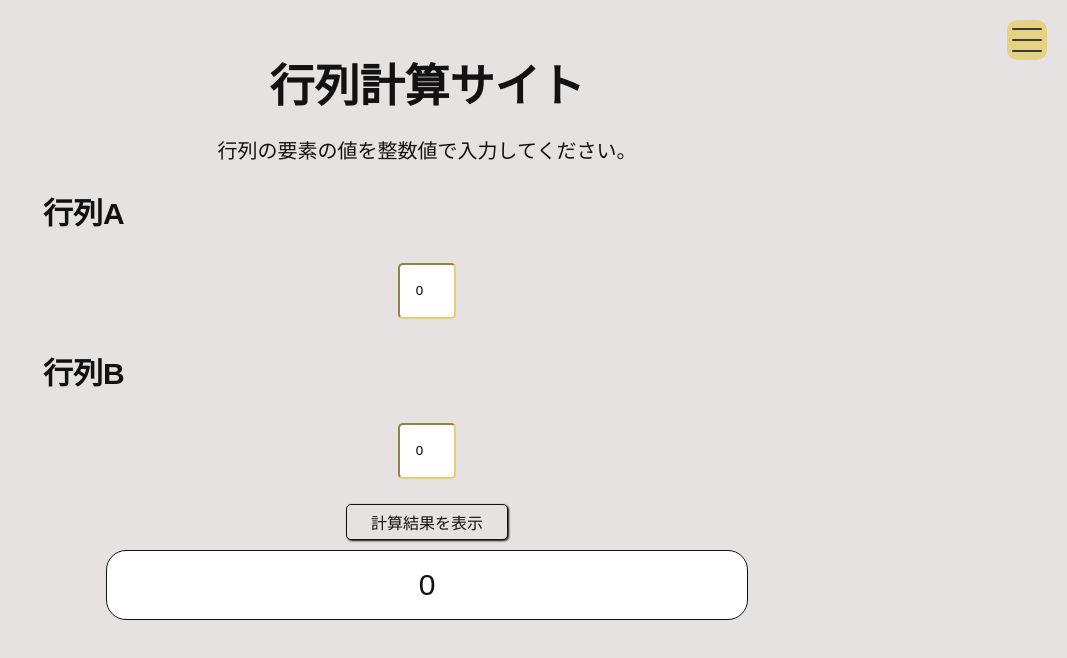
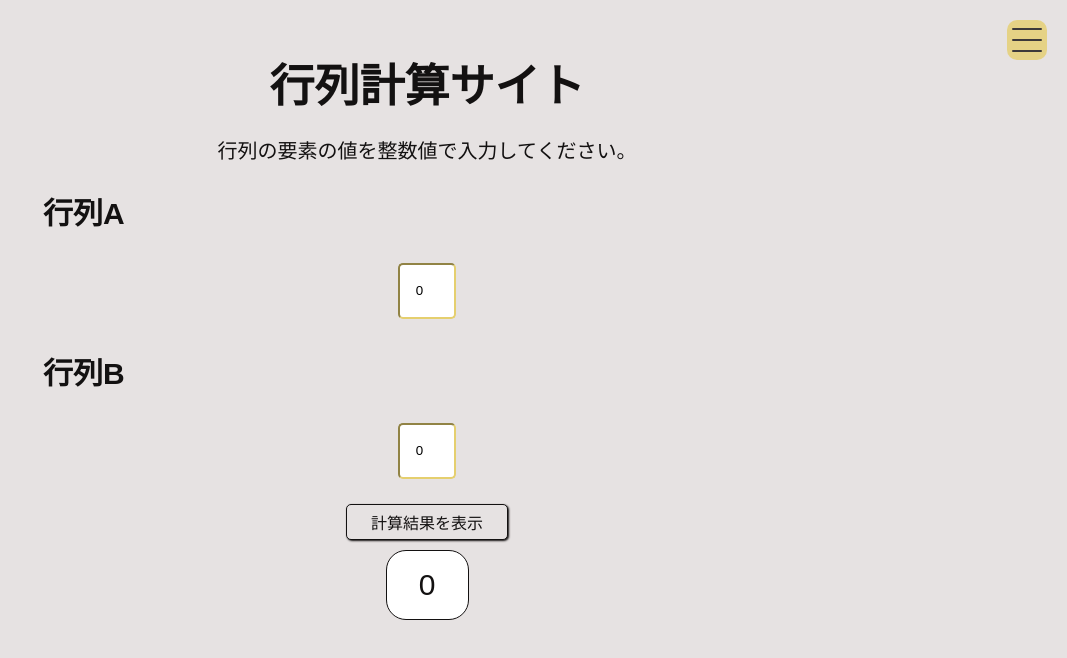
Before and after one commit to LSbard000com/Matrix-Calculation, a React (Create React App) app: page / in a window 1280 px wide. Shown: the top 658 px of the page, without its empty margins (213-1280 px from the left). Built offline with nearby package versions, Linux system fonts and the light colour scheme; a web font is replaced by a local one.

Commit message:
計算結果の表示エリアを変更

```diff
--- a/src/Components/Calculation.css
+++ b/src/Components/Calculation.css
@@ -7,8 +7,9 @@
   }
 
 .result{
-    width: 100%;
-    height: 100%;
+    margin: 0 auto;
+    width: fit-content;
+    height: fit-content;
 }
 
 .result .result-area {
```
